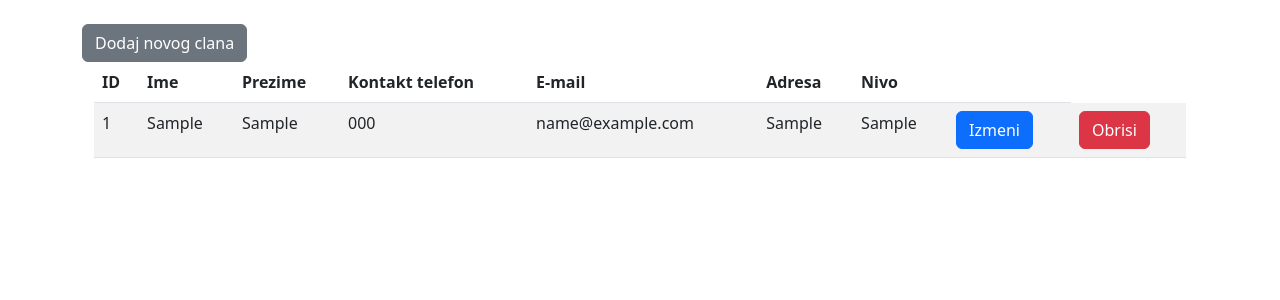
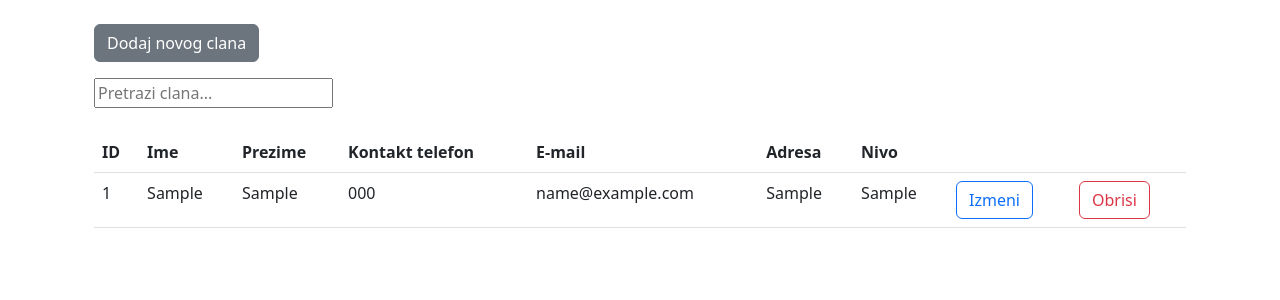
Before and after one commit to Filipovic13/iteh1-PHP, a PHP site: page /clanovi.php in a window 1280 px wide. Shown: the part 56-356 px from the top of the page. Run offline with PHP 8.4, Linux system fonts and the light colour scheme; the visitor is signed in with stand-in values (Sample User, id 1); tables that the repository leaves empty or names only in its code hold one stand-in row (values such as "Sample post").

Commit message:
dodato search polje za pratragu clanova

```diff
--- a/clanovi.php
+++ b/clanovi.php
@@ -35,15 +35,20 @@
 <?php include 'inc/header.php'; ?>
 
 <!--dugme za otvaranje modala -->
-<div>
-     <button class="btn btn-secondary"  data-bs-toggle="modal" data-bs-target="#dodaj-clana-modal">
-          Dodaj novog clana
-     </button>
-</div>
+
 
 
 <div class="container" style="margin-top: 7%  align-items-center">
-     <table class="table table-hover table-striped">
+
+     <div class="mb-3">
+          <button class="btn btn-secondary"  data-bs-toggle="modal" data-bs-target="#dodaj-clana-modal">
+               Dodaj novog clana
+          </button>
+     </div>
+
+     <input class="mb-4"  type="text" name="search" id="search_text" placeholder="Pretrazi clana...">
+
+     <table class="table table-hover " id="table_id">
           <thead class="thead">
                <tr>
                     <th scope="col">ID</th>
@@ -53,6 +58,7 @@
                     <th scope="col">E-mail</th>
                     <th scope="col">Adresa</th>
                     <th scope="col">Nivo</th>
+                    <th></th>
                     <th></th>
                </tr>
           </thead>
@@ -70,12 +76,12 @@
                     <td> <?php echo $red_clan["adresa"] ?> </td>
                     <td> <?php echo $red_clan["nivo"] ?> </td>
                     <td>
-                         <button type="button" class="btn btn-primary edit_data" data-bs-toggle="modal" data-bs-target="#izmeni-clana-modal">
+                         <button type="button" class="btn btn-outline-primary edit_data" data-bs-toggle="modal" data-bs-target="#izmeni-clana-modal">
                               Izmeni
                          </button>
                     </td>
                     <td>
-                         <button type="button" class="btn btn-danger delete_data"  data-bs-toggle="modal" data-bs-target="#brisanje-clana-modal">
+                         <button type="button" class="btn btn-outline-danger delete_data"  data-bs-toggle="modal" data-bs-target="#brisanje-clana-modal">
                               Obrisi
                          </button>
                     </td>
```
